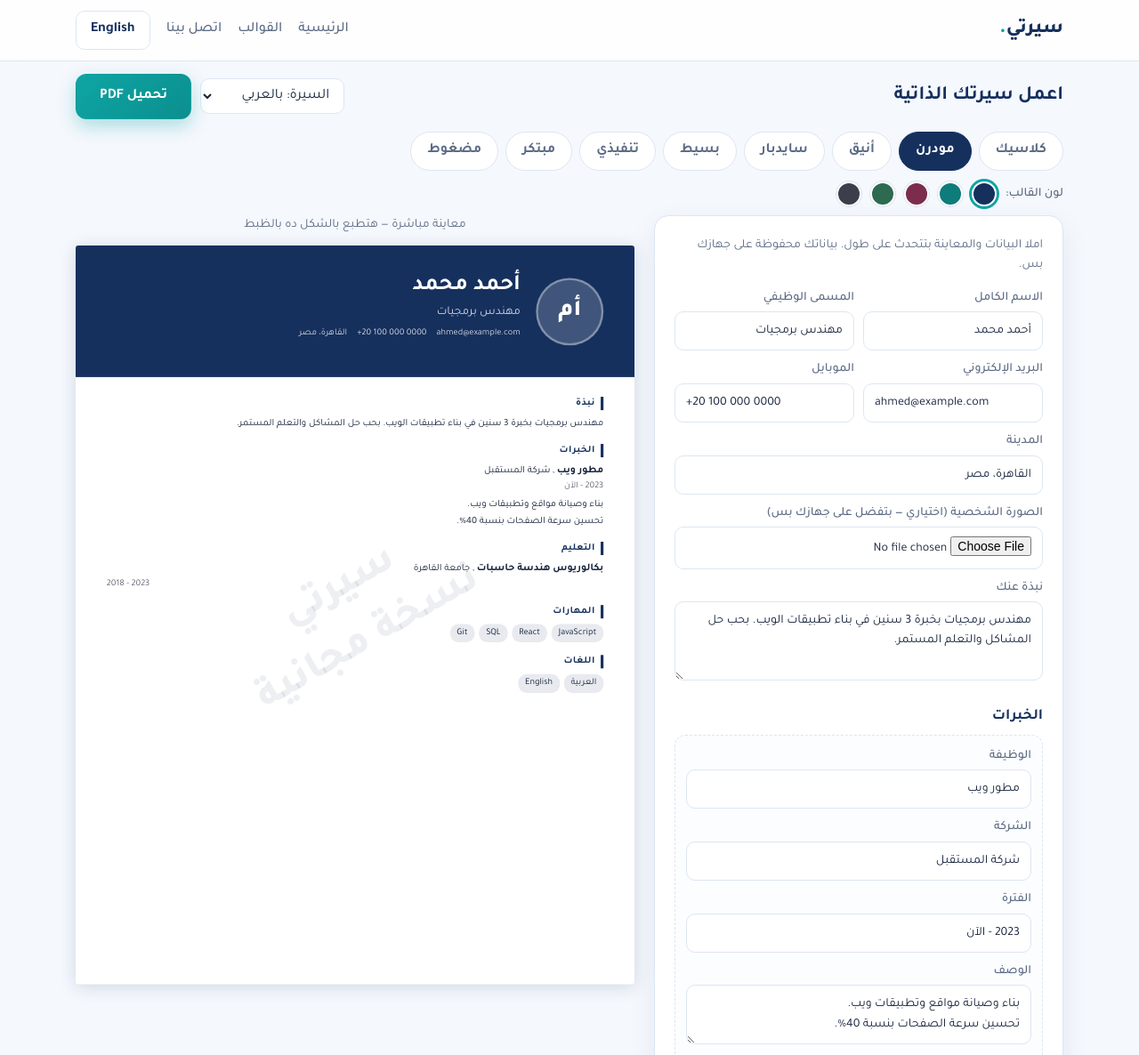
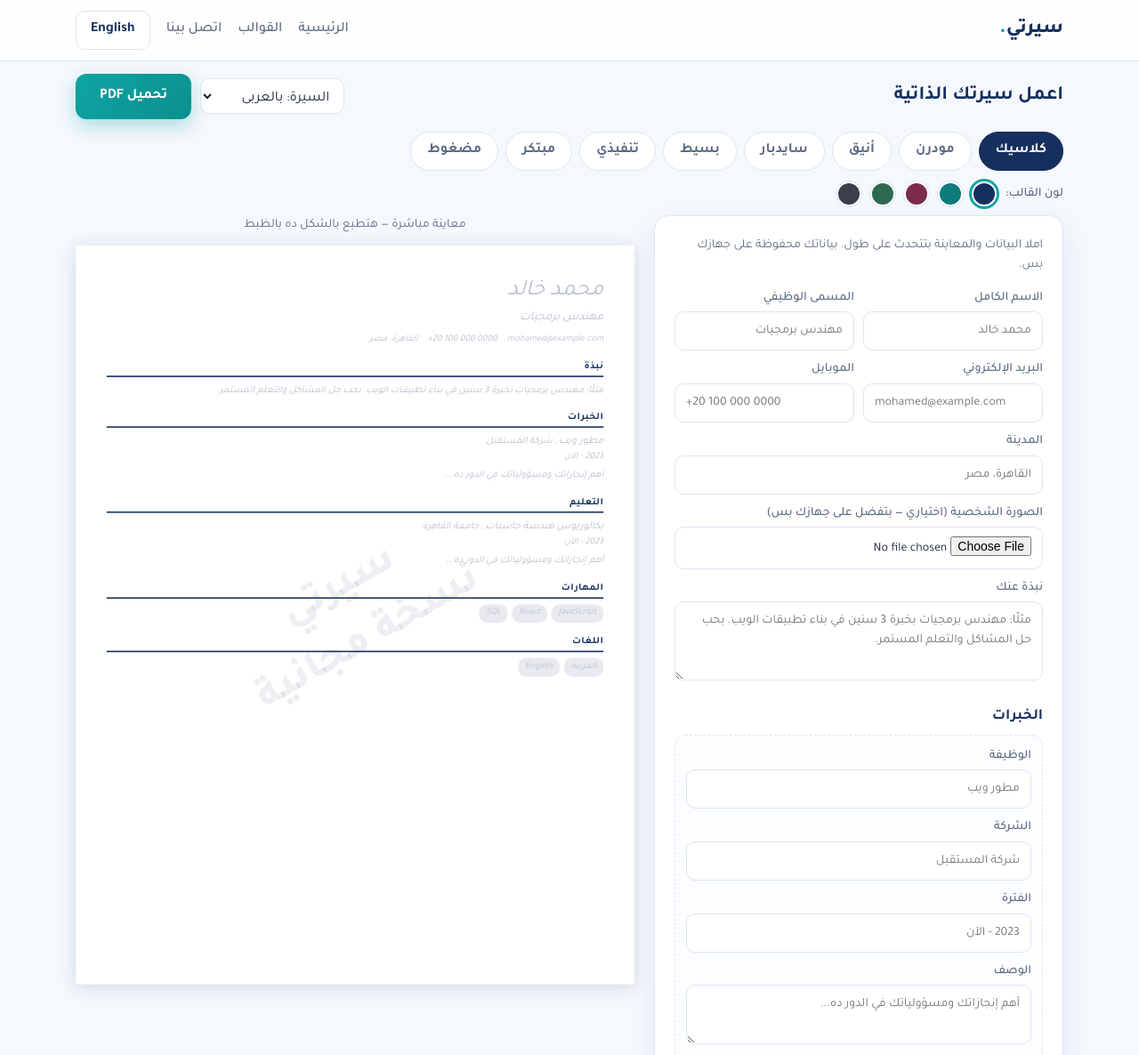
Before and after one commit to ziademad123/cv-builder, a plain HTML site: page builder.html in a window 1280 px wide. Shown: the top 1186 px of the page at 89% size. Drawn offline with Linux system fonts and the light colour scheme.

Commit message:
Add files via upload

```diff
--- a/builder.js
+++ b/builder.js
@@ -45,16 +45,28 @@ const CVL = {
   ar:{exp:"الخبرات", edu:"التعليم", skills:"المهارات", langs:"اللغات", sum:"نبذة"},
   en:{exp:"Experience", edu:"Education", skills:"Skills", langs:"Languages", sum:"Summary"}
 };
-const SAMPLE = {
-  name:"أحمد محمد", title:"مهندس برمجيات", email:"ahmed@example.com", phone:"+20 100 000 0000", city:"القاهرة، مصر",
-  summary:"مهندس برمجيات بخبرة 3 سنين في بناء تطبيقات الويب. بحب حل المشاكل والتعلم المستمر.",
-  exp:[{a:"مطور ويب", b:"شركة المستقبل", c:"2023 - الآن", d:"بناء وصيانة مواقع وتطبيقات ويب.\nتحسين سرعة الصفحات بنسبة 40%."}],
-  edu:[{a:"بكالوريوس هندسة حاسبات", b:"جامعة القاهرة", c:"2018 - 2023", d:""}],
-  skills:"JavaScript, React, SQL, Git", langs:"العربية, English", tpl:"modern", cvlang:"ar", photo:"", theme:"navy"
+/* نصوص إرشادية (placeholders) بتظهر باهتة ومش بتتطبع أبدًا */
+const PH = {
+  ar: {
+    name:"محمد خالد", title:"مهندس برمجيات", email:"mohamed@example.com", phone:"+20 100 000 0000", city:"القاهرة، مصر",
+    summary:"مثلًا: مهندس برمجيات بخبرة 3 سنين في بناء تطبيقات الويب. بحب حل المشاكل والتعلم المستمر.",
+    role:"مطور ويب", company:"شركة المستقبل", period:"2023 - الآن", desc:"أهم إنجازاتك ومسؤولياتك في الدور ده...",
+    degree:"بكالوريوس هندسة حاسبات", school:"جامعة القاهرة",
+    skills:"JavaScript, React, SQL", langs:"العربية, English",
+    skillsInput:"مثل: JavaScript, Excel, Photoshop", langsInput:"مثل: العربية، English"
+  },
+  en: {
+    name:"Mohamed Khaled", title:"Software Engineer", email:"mohamed@example.com", phone:"+20 100 000 0000", city:"Cairo, Egypt",
+    summary:"E.g.: Software engineer with 3 years of experience building web apps...",
+    role:"Web Developer", company:"Future Corp", period:"2023 - Present", desc:"Your key achievements and responsibilities...",
+    degree:"B.Sc. Computer Engineering", school:"Cairo University",
+    skills:"JavaScript, React, SQL", langs:"Arabic, English",
+    skillsInput:"E.g.: JavaScript, Excel, Photoshop", langsInput:"E.g.: Arabic, English"
+  }
 };
 const BLANK = {name:"", title:"", email:"", phone:"", city:"", summary:"", exp:[{a:"",b:"",c:"",d:""}], edu:[{a:"",b:"",c:"",d:""}], skills:"", langs:"", tpl:"classic", cvlang:"ar", photo:"", theme:"navy"};
 
-let S = JSON.parse(localStorage.getItem("cv") || "null") || JSON.parse(JSON.stringify(SAMPLE));
+let S = JSON.parse(localStorage.getItem("cv") || "null") || JSON.parse(JSON.stringify(BLANK));
 if (!UI.ar.tplNames[S.tpl]) S.tpl = "classic";
 if (!THEMES[S.theme]) S.theme = "navy";
 const qsTpl = new URLSearchParams(location.search).get("tpl");
@@ -69,11 +81,12 @@ function items(key, list, labels){
   const el = $(list); el.innerHTML = "";
   S[key].forEach((it, i) => {
     const d = document.createElement("div"); d.className = "item";
-    d.innerHTML = ["a","b","c","d"].map((f, j) =>
-      `<label><span>${UI[ui][labels[j]]}</span>${f === "d"
-        ? `<textarea rows="2" data-k="${key}" data-i="${i}" data-f="${f}">${esc(it[f])}</textarea>`
-        : `<input data-k="${key}" data-i="${i}" data-f="${f}" value="${esc(it[f])}">`}</label>`
-    ).join("") + `<button class="rm" data-rm="${key}" data-i="${i}">${UI[ui].remove}</button>`;
+    d.innerHTML = ["a","b","c","d"].map((f, j) => {
+      const phr = PH[ui][labels[j]] || "";
+      return `<label><span>${UI[ui][labels[j]]}</span>${f === "d"
+        ? `<textarea rows="2" data-k="${key}" data-i="${i}" data-f="${f}" placeholder="${esc(phr)}">${esc(it[f])}</textarea>`
+        : `<input data-k="${key}" data-i="${i}" data-f="${f}" value="${esc(it[f])}" placeholder="${esc(phr)}">`}</label>`;
+    }).join("") + `<button class="rm" data-rm="${key}" data-i="${i}">${UI[ui].remove}</button>`;
     el.appendChild(d);
   });
 }
@@ -105,7 +118,10 @@ function renderThemes(){
 }
 
 function renderForm(){
-  ["name","title","email","phone","city","summary","skills","langs"].forEach(k => $(k).value = S[k] || "");
+  ["name","title","email","phone","city","summary","skills","langs"].forEach(k => {
+    $(k).value = S[k] || "";
+    $(k).placeholder = k === "skills" ? PH[ui].skillsInput : k === "langs" ? PH[ui].langsInput : (PH[ui][k] || "");
+  });
   $("cvlang").value = S.cvlang;
   $("rmPhoto").style.display = S.photo ? "" : "none";
   items("exp", "expList", ["role","company","period","desc"]);
@@ -123,26 +139,35 @@ function applyUI(){
 }
 
 const tags = s => String(s||"").split(/[,،]/).map(x=>x.trim()).filter(Boolean).map(x=>`<span>${esc(x)}</span>`).join("");
-const entries = a => a.filter(e=>e.a||e.b).map(e=>`<div class="entry"><b>${esc(e.a)}</b>${e.b?" , "+esc(e.b):""}<div class="meta">${esc(e.c)}</div><p>${esc(e.d)}</p></div>`).join("");
+/* باهت للنصوص الإرشادية، وبيختفي في الطباعة */
+const ph = txt => `<span class="phold">${esc(txt)}</span>`;
 
 function render(){
   const L = CVL[S.cvlang], cv = $("cv");
   cv.className = "cv " + S.tpl;
   cv.dir = S.cvlang === "ar" ? "rtl" : "ltr";
   cv.lang = S.cvlang;
-  const contact = [S.email, S.phone, S.city].filter(Boolean).map(x=>`<span>${esc(x)}</span>`).join("");
-  const w = (S.name || "").trim().split(/\s+/);
+  const P = PH[S.cvlang] || PH.ar;
+  const v = (val, key) => val ? esc(val) : ph(P[key] || "");
+  const contact = ["email","phone","city"].map(k => `<span>${v(S[k], k)}</span>`).join("");
+  const w = (S.name || P.name).trim().split(/\s+/);
   const ini = (((w[0] || "?")[0]) + ((w[1] || "")[0] || "")).toUpperCase();
   const photo = S.photo ? `<img class="ph" src="${S.photo}" alt="">` : `<span class="ph ini">${esc(ini)}</span>`;
-  const head = `<h1>${esc(S.name)}</h1><div class="ttl">${esc(S.title)}</div><div class="contact">${contact}</div>`;
-  const sSum = S.summary ? `<h3>${L.sum}</h3><p>${esc(S.summary)}</p>` : "";
-  const sExp = entries(S.exp) ? `<h3>${L.exp}</h3>${entries(S.exp)}` : "";
-  const sEdu = entries(S.edu) ? `<h3>${L.edu}</h3>${entries(S.edu)}` : "";
-  const sSk = tags(S.skills) ? `<h3>${L.skills}</h3><div class="tags">${tags(S.skills)}</div>` : "";
-  const sLa = tags(S.langs) ? `<h3>${L.langs}</h3><div class="tags">${tags(S.langs)}</div>` : "";
+  const head = `<h1>${v(S.name, "name")}</h1><div class="ttl">${v(S.title, "title")}</div><div class="contact">${contact}</div>`;
+  const ent = (a, k1, k2) => a.map(e => {
+    const g = (f, pk) => e[f] ? esc(e[f]) : ph(P[pk]);
+    const sep = (e.a && e.b) ? ' , ' : '<span class="phold"> , </span>';
+    return `<div class="entry"><b>${g("a", k1)}</b>${sep}${g("b", k2)}<div class="meta">${g("c", "period")}</div><p>${g("d", "desc")}</p></div>`;
+  }).join("");
+  const tagsP = (val, key) => tags(val) || String(P[key]).split(/[,،]/).map(x => x.trim()).filter(Boolean).map(x => `<span class="phold">${esc(x)}</span>`).join("");
+  const sSum = `<h3>${L.sum}</h3><p>${v(S.summary, "summary")}</p>`;
+  const sExp = S.exp.length ? `<h3>${L.exp}</h3>${ent(S.exp, "role", "company")}` : "";
+  const sEdu = S.edu.length ? `<h3>${L.edu}</h3>${ent(S.edu, "degree", "school")}` : "";
+  const sSk = `<h3>${L.skills}</h3><div class="tags">${tagsP(S.skills, "skills")}</div>`;
+  const sLa = `<h3>${L.langs}</h3><div class="tags">${tagsP(S.langs, "langs")}</div>`;
   const headrow = `<div class="headrow">${photo}<div class="htxt">${head}</div></div>`;
   const band = `<div class="head">${photo}<div class="htxt">${head}</div></div><div class="body">${sSum}${sExp}${sEdu}${sSk}${sLa}</div>`;
-  const side = `<div class="side">${photo}<h1>${esc(S.name)}</h1><div class="ttl">${esc(S.title)}</div><div class="contact">${contact}</div>${sSk}${sLa}</div><div class="main">${sSum}${sExp}${sEdu}</div>`;
+  const side = `<div class="side">${photo}<h1>${v(S.name, "name")}</h1><div class="ttl">${v(S.title, "title")}</div><div class="contact">${contact}</div>${sSk}${sLa}</div><div class="main">${sSum}${sExp}${sEdu}</div>`;
   let inner;
   if (S.tpl === "modern" || S.tpl === "creative") inner = band;
   else if (S.tpl === "elegant") inner = photo + head + sSum + sExp + sEdu + sSk + sLa;
--- a/style.css
+++ b/style.css
@@ -162,6 +162,7 @@ label span{display:block;margin-bottom:4px;color:var(--muted);font-weight:500}
 .tags span{background:color-mix(in srgb,var(--cv-acc) 10%,#fff);border-radius:12px;padding:3px 10px;font-size:13px}
 .cv .htxt{flex:1;min-width:0}
 .cv p,.cv .ttl,.cv h1,.cv .meta,.cv .entry,.cv .contact span{unicode-bidi:plaintext}
+.cv .phold{color:#b8c1cf;font-style:italic;font-weight:400}
 .wm{position:absolute;inset:0;display:flex;align-items:center;justify-content:center;pointer-events:none;font-size:60px;font-weight:800;color:#16305e14;transform:rotate(-30deg);text-align:center;line-height:1.4;z-index:5}
 
 /* photo */
@@ -218,7 +219,7 @@ label span{display:block;margin-bottom:4px;color:var(--muted);font-weight:500}
 }
 @media print{
   body{background:#fff}
-  .nav,.form,.builder-top,.tpl-pills,.preview-bar,footer,.no-print{display:none!important}
+  .nav,.form,.builder-top,.tpl-pills,.theme-row,.preview-bar,footer,.no-print,.cv .phold{display:none!important}
   .layout{display:block;padding:0}
   .preview-wrap{position:static;overflow:visible}
   .preview-stage{height:auto!important;width:auto!important}
```
